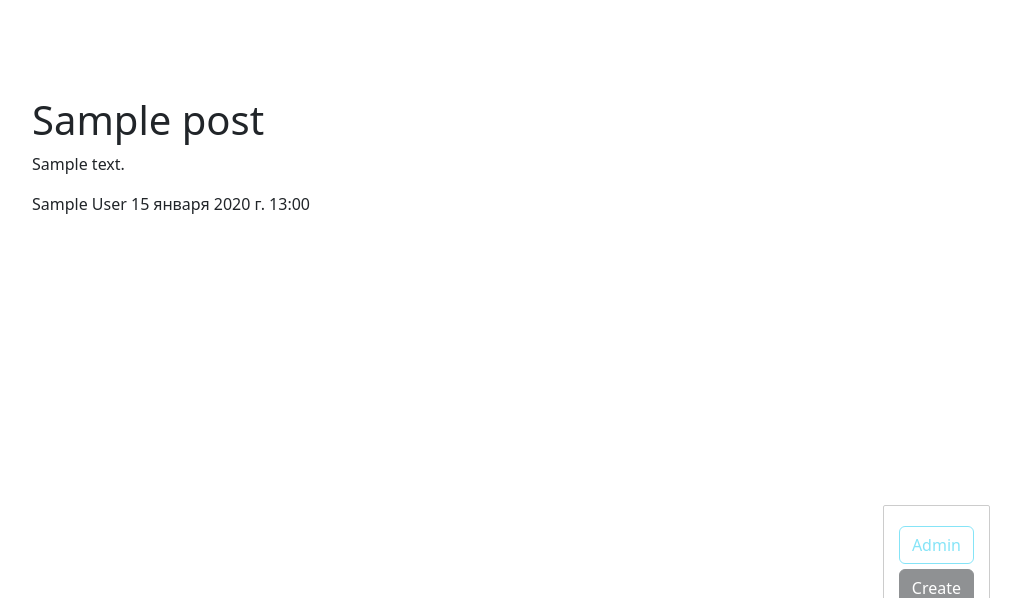
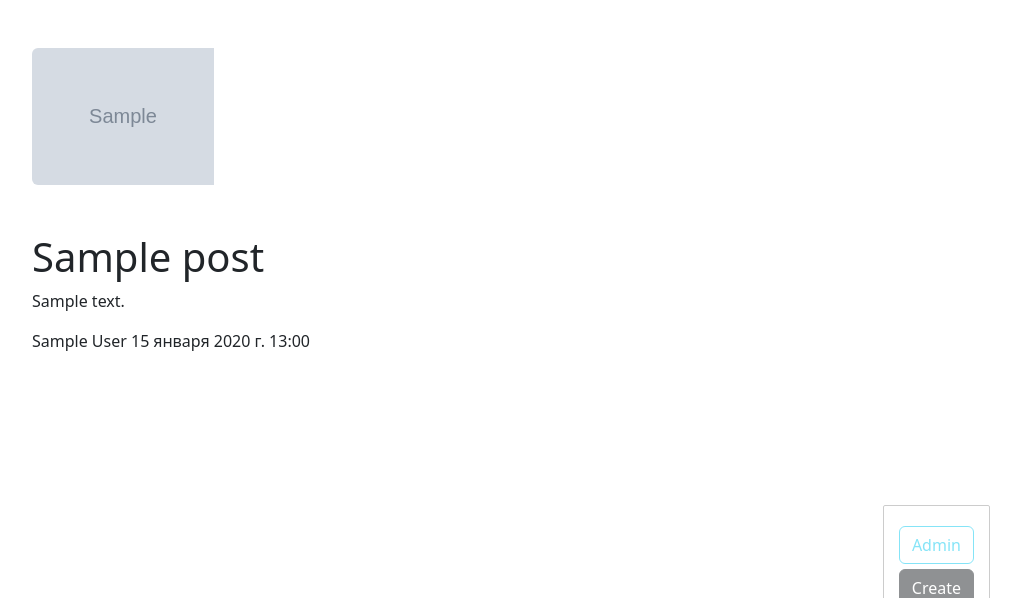
Before and after one commit to Neonoirq/django-classic-blog, a Django app: a page that uses posts/templates/posts/post_detail.html in a window 1280 px wide. Shown: the part 56-654 px from the top of the page, without its empty margins (240-1261 px from the left). Run offline with Django 4.2, Linux system fonts and the light colour scheme; tables that the repository leaves empty hold one stand-in row (values such as "Sample post"); grey boxes marked "Sample" are stand-in pictures.

Commit message:
Minor post pages changes

```diff
--- a/posts/templates/posts/post_detail.html
+++ b/posts/templates/posts/post_detail.html
@@ -5,6 +5,12 @@
 {% endblock %}
 
 {% block content %}
+<div class="">
+    <div class="col-md-4">
+        <img src="{{ post.image.url }}" class="img-fluid rounded-start" alt="...">
+    </div>
+
+    <div>
         <h1 class="mt-5">
             {{ post.title }}
         </h1>
@@ -15,4 +21,6 @@
             {{ post.author }}
             {{ post.date_pub }}
         </p>
+    </div>
+</div>
 {% endblock %}
```
Lines whose indentation alone changed are shown as unchanged.
